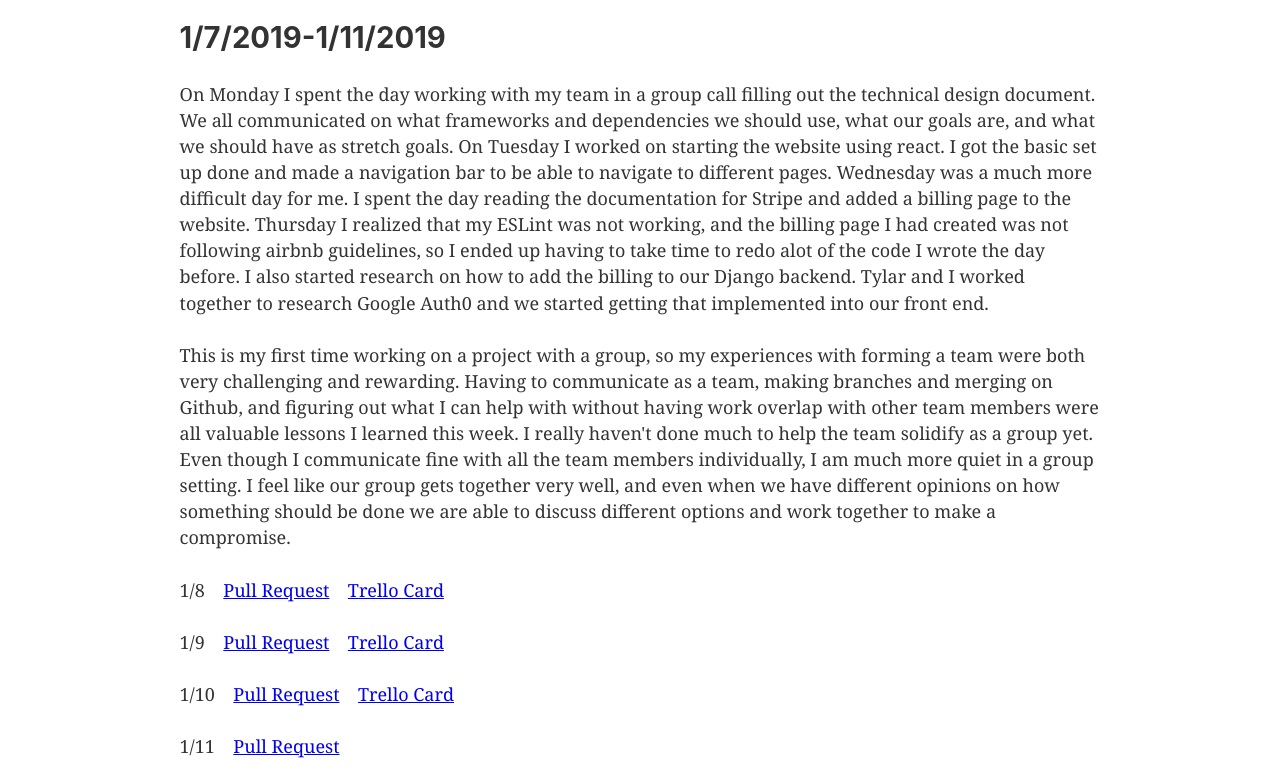
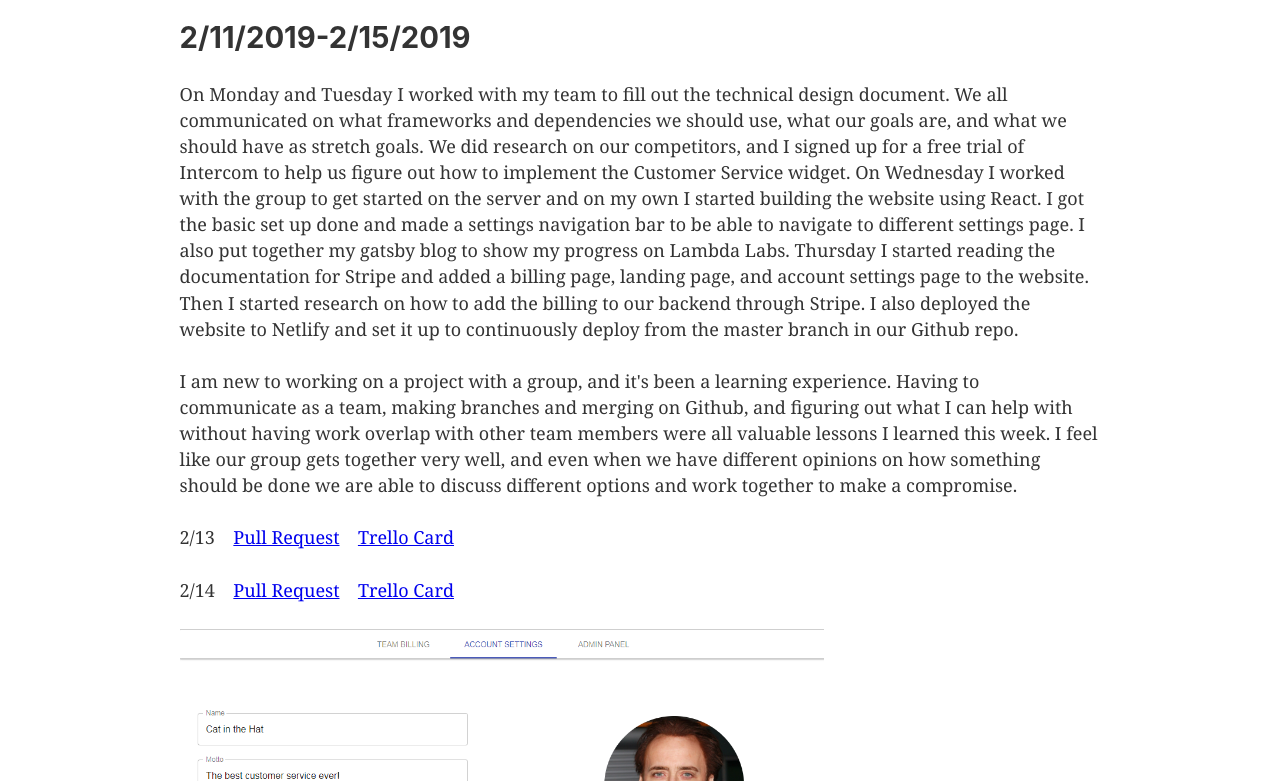
Before and after one commit to chainchompa/labs-blog, a Gatsby site in the folder labs-blog/: page /week-1 in a window 1280 px wide. Shown: the part 171-952 px from the top of the page. Built offline with nearby package versions, Linux system fonts and the light colour scheme; Gatsby itself is replaced by a stand-in of ours.

Commit message:
filled out week 1 summary

```diff
--- a/labs-blog/src/pages/pages.css
+++ b/labs-blog/src/pages/pages.css
@@ -2,6 +2,7 @@ img {
     width: 70%;
     margin: auto;
     margin-left: 15%;
+    border: 2px rgb(151, 151, 151) solid;
 }
 
 .links a {
--- a/labs-blog/src/pages/week-1.js
+++ b/labs-blog/src/pages/week-1.js
@@ -7,39 +7,37 @@ import Layout from '../components/layout'
 const WeekOne = () => (
   <Layout>
     <h1>Week 1</h1>
-    <h2>1/7/2019-1/11/2019</h2>
+    <h2>2/11/2019-2/15/2019</h2>
     <p>
-      On Monday I spent the day working with my team in a group call filling out
-      the technical design document. We all communicated on what frameworks and
-      dependencies we should use, what our goals are, and what we should have as
-      stretch goals. On Tuesday I worked on starting the website using react. I
-      got the basic set up done and made a navigation bar to be able to navigate
-      to different pages. Wednesday was a much more difficult day for me. I
-      spent the day reading the documentation for Stripe and added a billing
-      page to the website. Thursday I realized that my ESLint was not working,
-      and the billing page I had created was not following airbnb guidelines, so
-      I ended up having to take time to redo alot of the code I wrote the day
-      before. I also started research on how to add the billing to our Django
-      backend. Tylar and I worked together to research Google Auth0 and we
-      started getting that implemented into our front end.
+      On Monday and Tuesday I worked with my team to fill out the technical
+      design document. We all communicated on what frameworks and dependencies
+      we should use, what our goals are, and what we should have as stretch
+      goals. We did research on our competitors, and I signed up for a free
+      trial of Intercom to help us figure out how to implement the Customer
+      Service widget. On Wednesday I worked with the group to get started on the
+      server and on my own I started building the website using React. I got the
+      basic set up done and made a settings navigation bar to be able to
+      navigate to different settings page. I also put together my gatsby blog to
+      show my progress on Lambda Labs. Thursday I started reading the
+      documentation for Stripe and added a billing page, landing page, and
+      account settings page to the website. Then I started research on how to
+      add the billing to our backend through Stripe. I also deployed the website
+      to Netlify and set it up to continuously deploy from the master branch in
+      our Github repo.
     </p>
     <p>
-      This is my first time working on a project with a group, so my experiences
-      with forming a team were both very challenging and rewarding. Having to
-      communicate as a team, making branches and merging on Github, and figuring
-      out what I can help with without having work overlap with other team
-      members were all valuable lessons I learned this week. I really haven't
-      done much to help the team solidify as a group yet. Even though I
-      communicate fine with all the team members individually, I am much more
-      quiet in a group setting. I feel like our group gets together very well,
-      and even when we have different opinions on how something should be done
-      we are able to discuss different options and work together to make a
-      compromise.
+      I am new to working on a project with a group, and it's been a learning
+      experience. Having to communicate as a team, making branches and merging
+      on Github, and figuring out what I can help with without having work
+      overlap with other team members were all valuable lessons I learned this
+      week. I feel like our group gets together very well, and even when we have
+      different opinions on how something should be done we are able to discuss
+      different options and work together to make a compromise.
     </p>
     <div className="links">
       <p>
-        1/8
-        <a href="https://github.com/Lambda-School-Labs/labs9-stock-trainer/pull/3">
+        2/13
+        <a href="https://github.com/Lambda-School-Labs/labs10-webchat/pull/6">
           Pull Request
         </a>
         <a href="https://trello.com/c/Kc9h6HqA/35-sidebar-react-component">
@@ -49,39 +47,24 @@ const WeekOne = () => (
     </div>
     <div className="links">
       <p>
-        1/9
-        <a href="https://github.com/Lambda-School-Labs/labs9-stock-trainer/pull/7">
+        2/14
+        <a href="https://github.com/Lambda-School-Labs/labs10-webchat/pull/16">
           Pull Request
         </a>
-        <a href="https://trello.com/c/0lGfc6Tz/26-research-stripe-and-set-up-billing-page">
+        <a href="https://trello.com/c/ah9ULf0Q/28-file-structure-for-front-end">
           Trello Card
         </a>
       </p>
     </div>
-    <div className="links">
-      <p>
-        1/10
-        <a href="https://github.com/Lambda-School-Labs/labs9-stock-trainer/pull/14">
-          Pull Request
-        </a>
-        <a href="https://trello.com/c/0lGfc6Tz/26-research-stripe-and-set-up-billing-page">
-          Trello Card
-        </a>
-      </p>
-    </div>
-    <div className="links">
-      <p>
-        1/11
-        <a href="https://github.com/Lambda-School-Labs/labs9-stock-trainer/pull/22">
-          Pull Request
-        </a>
-      </p>
-    </div>
-    <img
-      src={require('../images/labsweek1.png')}
-      alt="github contribution chart"
-    />
-    <p>Github username: chainchompa</p>
+    <img src={require('../images/week1pic1.png')} />
+    <img src={require('../images/week1pic2.png')} />
+    <img src={require('../images/week1pic3.png')} />
+    <h3>Detailed Analysis</h3>
+    <p>Most of my time this week was spent creating React components for the website and getting
+    the website deployed to Netlify. I created the settings navigation using a Material-UI tab component,
+    the billing page using Stripe React Elements, and the account settings page using Material-UI inputs. The netlify deployment
+    was the most difficult part, and that is because I was trying to deploy from the company_dashboard folder inside of the repository when I
+    should have put my netlify configure files inside of the root directory and deployed from there.</p>
     <Link to="/">
       <h4>Go back to the homepage</h4>
     </Link>
--- a/labs-blog/src/pages/week-2.js
+++ b/labs-blog/src/pages/week-2.js
@@ -6,7 +6,7 @@ import Layout from '../components/layout'
 const WeekTwo = () => (
     <Layout>
         <h1>Week 1</h1>
-        <h2>1/14/2019-1/18/2019</h2>
+        <h2>2/18/2019-2/22/2019</h2>
         <p>Going to write about what I did this week here</p>
         <Link to="/"><h4>Go back to the homepage</h4></Link>
     </Layout>
--- a/labs-blog/src/pages/week-3.js
+++ b/labs-blog/src/pages/week-3.js
@@ -6,7 +6,7 @@ import Layout from '../components/layout'
 const WeekThree = () => (
     <Layout>
         <h1>Week 3</h1>
-        <h2>1/21/2019-1/25/2019</h2>
+        <h2>2/25/2019-3/1/2019</h2>
         <p>Going to write about what I did this week here</p>
         <Link to="/"><h4>Go back to the homepage</h4></Link>
     </Layout>
--- a/labs-blog/src/pages/week-4.js
+++ b/labs-blog/src/pages/week-4.js
@@ -6,7 +6,7 @@ import Layout from '../components/layout'
 const WeekFour = () => (
     <Layout>
         <h1>Week 4</h1>
-        <h2>1/28/2019-2/1/2019</h2>
+        <h2>3/4/2019-3/8/2019</h2>
         <p>Going to write about what I did this week here</p>
         <Link to="/"><h4>Go back to the homepage</h4></Link>
     </Layout>
--- a/labs-blog/src/pages/week-5.js
+++ b/labs-blog/src/pages/week-5.js
@@ -6,7 +6,7 @@ import Layout from '../components/layout'
 const WeekFive = () => (
     <Layout>
         <h1>Week 5</h1>
-        <h2>2/4/2019-2/8/2019</h2>
+        <h2>3/11/2019-3/15/2019</h2>
         <p>Going to write about what I did this week here</p>
         <Link to="/"><h4>Go back to the homepage</h4></Link>
     </Layout>
```
Also changed, not shown: labs-blog/src/images/labsweek1.png (deleted), labs-blog/src/images/week1pic1.png (added), labs-blog/src/images/week1pic2.png (added), labs-blog/src/images/week1pic3.png (added).
